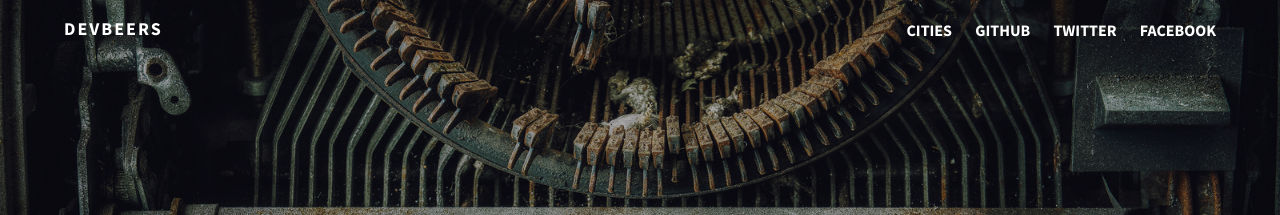
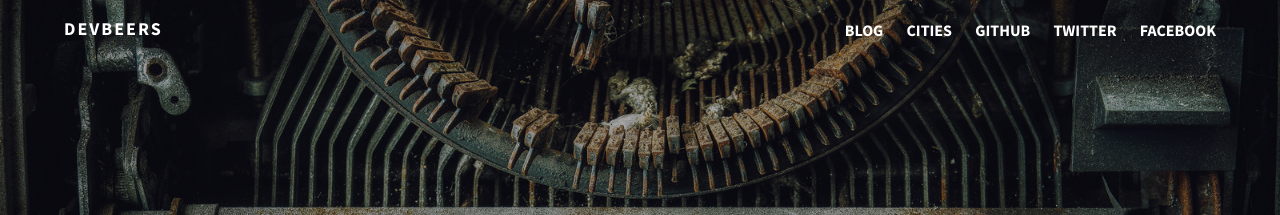
Before and after one commit to devbeers/devbeers.github.io, a Jekyll site: the page built from articles.md, in a window 1280 px wide. Shown: the top 215 px of the page. Built offline with Jekyll 4.4.1, drawn with Linux system fonts in a browser that asks for light colours; comment, search, counter and statistics services are not loaded.

```diff
--- a/_config.yml
+++ b/_config.yml
@@ -9,7 +9,7 @@ owner:
   name:           Heitor Tashiro Sergent
   avatar:         avatar.png
   bio:            "Developer Evangelist, Burger Lover"
-  email:          heitor@devbeers.io
+  email:          contact@devbeers.io
   twitter:        devbeers
   instagram:      devbeers
   facebook:       devbeers
@@ -18,6 +18,8 @@ owner:
 
 # Links to include in top navigation
 links:
+  - title: Blog
+    url: /blog
   - title: Cities
     url: /cities
   - title: Github
```
